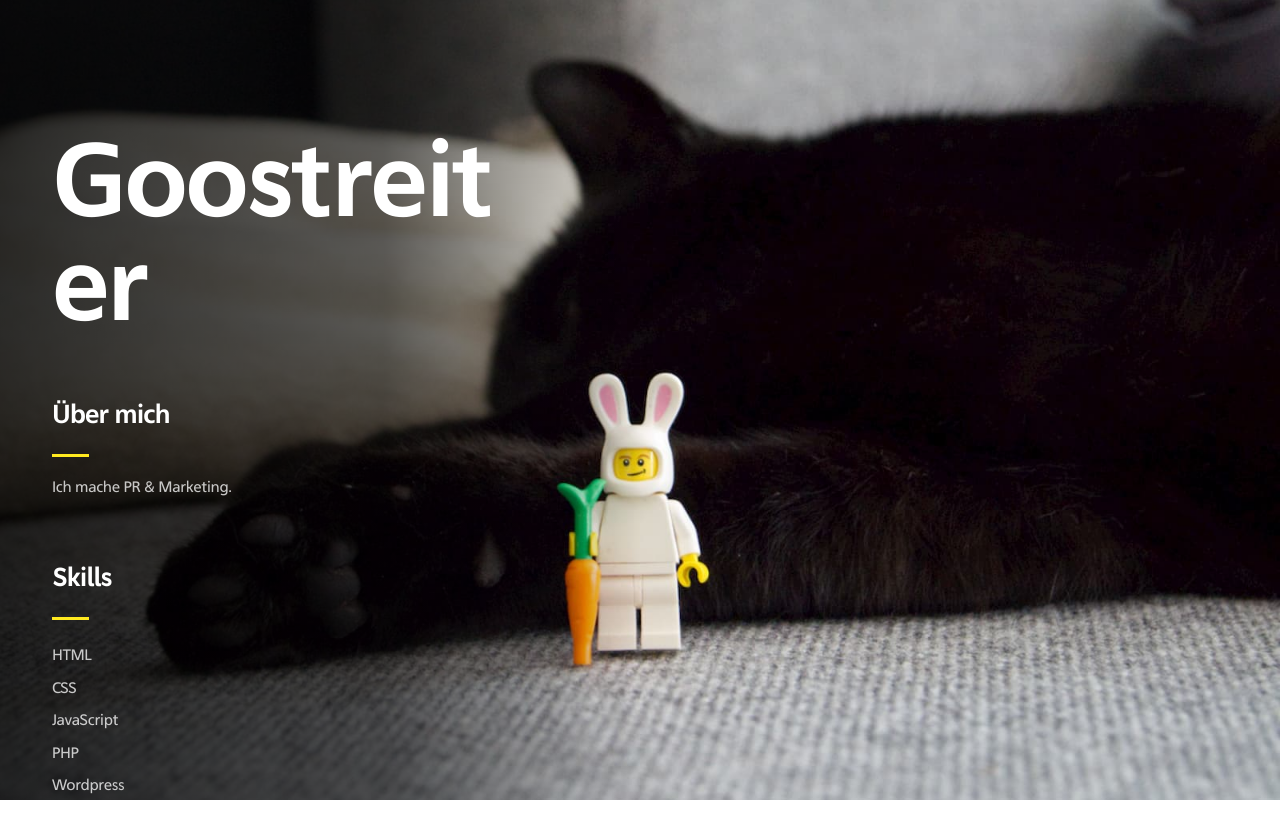
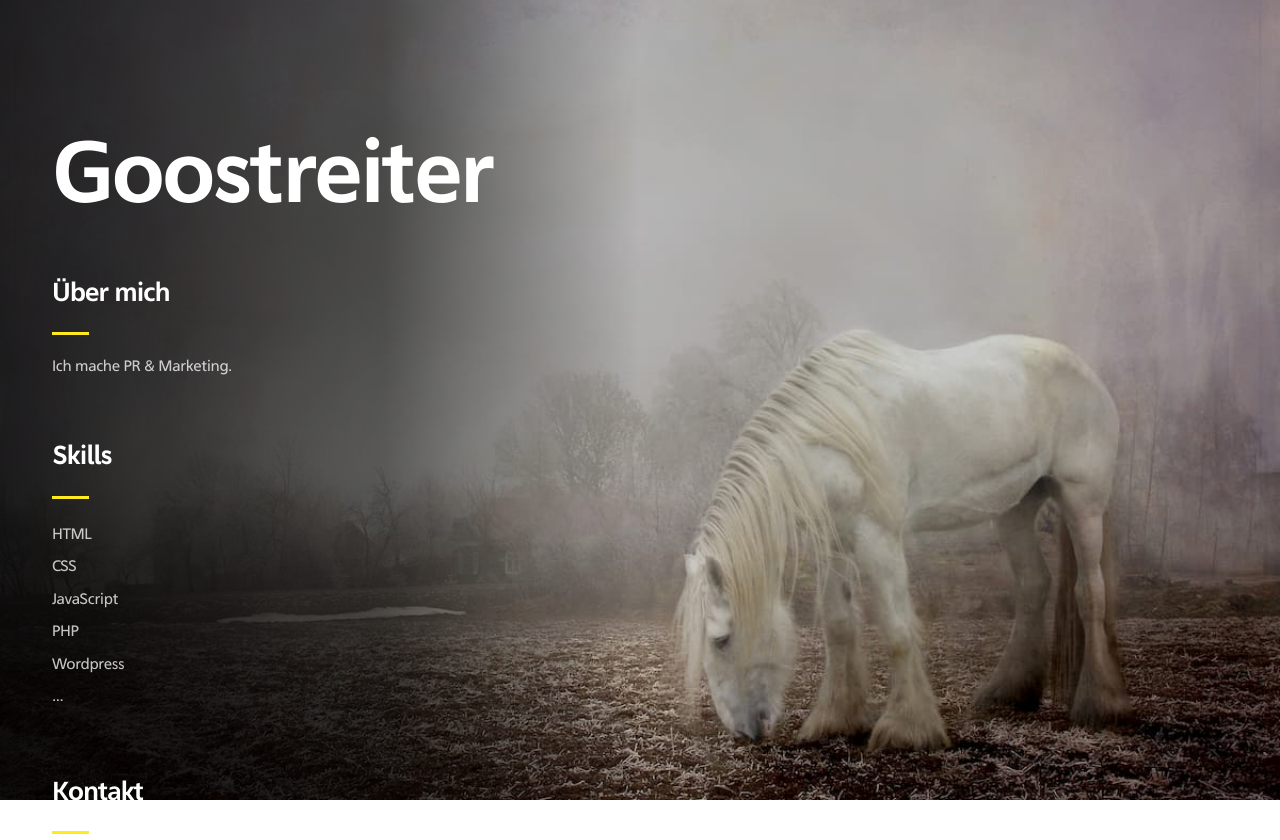
Before and after one commit to goostreiter/goostreiter.github.io, a plain HTML site: page index.html in a window 1280 px wide. Shown: the top 840 px of the page. Drawn offline with Linux system fonts and the light colour scheme.

Commit message:
hintergrundbild geändert

```diff
--- a/style.css
+++ b/style.css
@@ -99,7 +99,7 @@ body:before {
             rgba(0, 0, 0, .8) 0%,
             rgba(0, 0, 0, .6) 30%,
             rgba(0, 0, 0, 0) 50%),
-        url('assets/haseundrudi_compressed.jpg');
+        url('assets/github_titelbild.jpg');
     background-position: 0% 0%,
         center;
     background-repeat: repeat, repeat;
@@ -217,7 +217,7 @@ p .li {
     font-family: 'aganbold', sans-serif;
     letter-spacing: -0.15rem;
     width: 100%;
-    font-size: 6em;
+    font-size: 5em;
     line-height: 1;
     font-weight: 700;
 }
@@ -579,7 +579,7 @@ hr:before {
         background-image: linear-gradient(90deg,
                 rgba(0, 0, 0, 0) 19%,
                 rgba(0, 0, 0, 0) 61%),
-            url('assets/haseundrudi_compressed.jpg');
+            url('assets/github_titelbild.jpg');
         position: relative;
         width: 100%;
         height: 45vh;
```
Also changed, not shown: assets/github_titelbild.jpg (added).
